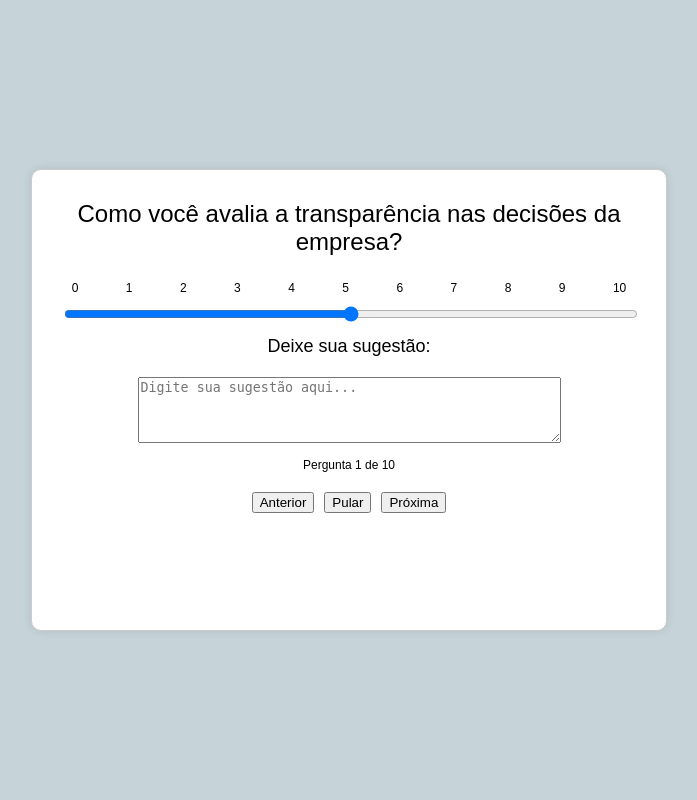
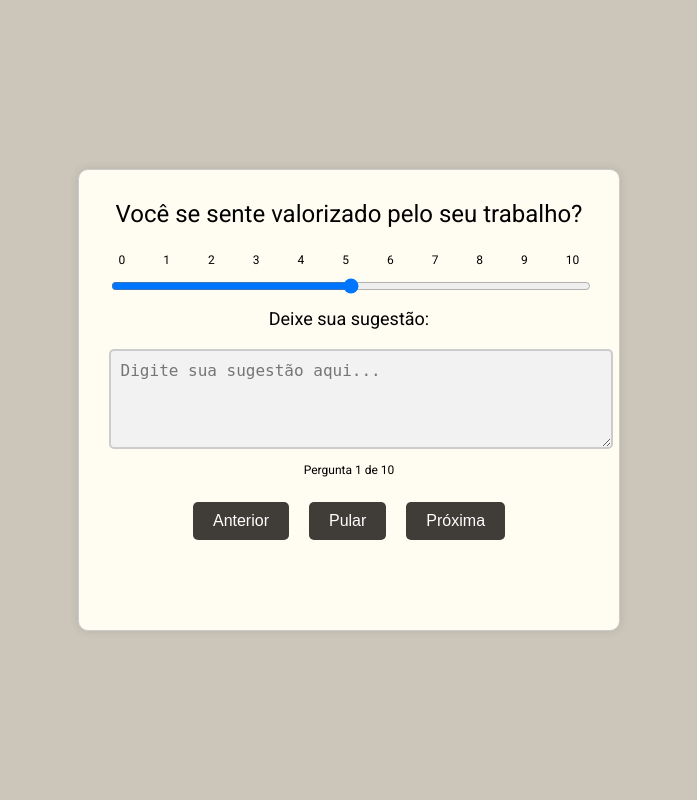
Before and after one commit to AndreLSBraga/clima, a Flask app: page /perguntas in a window 1280 px wide. Shown: the whole page, without its empty margins (291-988 px from the left). Run offline with Flask 3, Linux system fonts and the light colour scheme.

Commit message:
Alterações no design do site

```diff
--- a/app.py
+++ b/app.py
@@ -66,31 +66,39 @@ def final():
 
 @app.route('/perguntas', methods=['GET', 'POST'])
 def perguntas():
-    todas_perguntas = [
-        "Como você avalia a comunicação interna na empresa?",
-        "Você se sente valorizado pelo seu trabalho?",
-        "Como você avalia as oportunidades de crescimento na empresa?",
-        "Você se sente motivado no seu trabalho diário?",
-        "Como você avalia o equilíbrio entre vida pessoal e profissional?",
-        "Você está satisfeito com os benefícios oferecidos pela empresa?",
-        "Como você avalia a liderança da sua equipe?",
-        "Você sente que seu trabalho é reconhecido?",
-        "Como você avalia a colaboração entre os colegas de trabalho?",
-        "Você recomendaria a empresa como um bom lugar para trabalhar?",
-        "Como você avalia a transparência nas decisões da empresa?",
-        "Você sente que tem os recursos necessários para realizar seu trabalho?",
-        "Como você avalia o ambiente físico de trabalho?",
-        "Você se sente bem informado sobre as metas da empresa?",
-        "Como você avalia a política de feedback da empresa?",
-        "Você está satisfeito com o suporte da sua equipe?",
-        "Como você avalia a carga de trabalho?",
-        "Você sente que tem oportunidades de desenvolver novas habilidades?",
-        "Como você avalia o equilíbrio de responsabilidades em sua equipe?",
-        "Você se sente parte da comunidade da empresa?"
-    ]
+    grupos_perguntas = {
+        "Bem-estar": [
+            "Como você avalia a comunicação interna na empresa?",
+            "Você se sente valorizado pelo seu trabalho?",
+            "Como você avalia o equilíbrio entre vida pessoal e profissional?",
+        ],
+        "Saúde Mental": [
+            "Você se sente motivado no seu trabalho diário?",
+            "Como você avalia a transparência nas decisões da empresa?",
+            "Você sente que tem os recursos necessários para realizar seu trabalho?",
+        ],
+        "Liderança": [
+            "Como você avalia a liderança da sua equipe?",
+            "Você sente que seu trabalho é reconhecido?",
+            "Você recomendaria a empresa como um bom lugar para trabalhar?",
+        ],
+        "Crescimento Profissional": [
+            "Como você avalia as oportunidades de crescimento na empresa?",
+            "Você está satisfeito com os benefícios oferecidos pela empresa?",
+            "Você sente que tem oportunidades de desenvolver novas habilidades?",
+        ],
+        "Equilíbrio Trabalho-Vida": [
+            "Como você avalia a carga de trabalho?",
+            "Você está satisfeito com o suporte da sua equipe?",
+            "Como você avalia o ambiente físico de trabalho?",
+        ]
+    }
 
     if 'perguntas_selecionadas' not in session:
-        session['perguntas_selecionadas'] = random.sample(todas_perguntas, 10)
+        perguntas_selecionadas = []
+        for grupo in grupos_perguntas.values():
+            perguntas_selecionadas += random.sample(grupo, min(2, len(grupo)))  # Seleciona 2 perguntas de cada grupo
+        session['perguntas_selecionadas'] = random.sample(perguntas_selecionadas, 10)  # Seleciona 10 perguntas no total
 
     pergunta_atual = session.get('pergunta_atual', 0)
     pergunta_atual = int(pergunta_atual)  # Certifique-se de que é um inteiro
--- a/criar_db.py
+++ b/criar_db.py
@@ -3,7 +3,7 @@ import sqlite3
 conn = sqlite3.connect('clima_organizacional.db')
 cursor = conn.cursor()
 
-cursor.execute('DROP TABLE resultados')
+cursor.execute('DROP TABLE respostas')
 
 # Criar a tabela 'usuarios'
 cursor.execute('''
@@ -23,7 +23,8 @@ CREATE TABLE IF NOT EXISTS respostas (
     data TEXT,
     datetime TEXT,
     descricao_pergunta TEXT,
-    resposta REAL
+    resposta REAL,
+    sugestao TEXT,
     FOREIGN KEY (id) REFERENCES usuarios (id)
 )
 ''')
--- a/static/styles.css
+++ b/static/styles.css
@@ -1,11 +1,14 @@
 body, html {
     height: 100%;
     margin: 0;
-    font-family: Arial, sans-serif;
+    font-family: "Roboto", sans-serif;
+    font-optical-sizing: auto;
+    font-weight: 500;
+    font-style: normal;
     display: flex;
     justify-content: center;
     align-items: center;
-    background-color: #C6D3D8;
+    background-color: #CCC5B9;
 }
 
 .container {
@@ -14,7 +17,7 @@ body, html {
     padding: 30px;
     border-radius: 10px;
     box-shadow: 0 0 10px rgba(0, 0, 0, 0.1);
-    background-color: #fff;
+    background-color: #FFFCF2;
     width: 80%;
     max-width: 800px;  /* Define a largura máxima */
     min-width: 300px;  /* Define a largura mínima */
@@ -30,6 +33,7 @@ body, html {
 h1 {
     font-size: 32px;
     margin-bottom: 20px;
+    color: #EB5E28;
 }
 
 .question {
@@ -72,6 +76,23 @@ form {
     font-size: 18px;
 }
 
+.suggestion.box textarea {
+    padding: 10px; /* Adiciona espaço interno ao redor do texto */
+    width: 100%; /* Define a largura da textarea como 100% do seu contêiner pai */
+    max-width: 100%; /* Define a largura máxima da textarea */
+    border: 2px solid #ccc; /* Adiciona uma borda de 2px sólida cinza */
+    border-radius: 5px; /* Adiciona bordas arredondadas */
+    font-size: 16px; /* Define o tamanho da fonte */
+    background-color: #f2f2f2; /* Define a cor de fundo */
+    color: #333; /* Define a cor do texto */
+    transition: border-color 0.3s ease; /* Adiciona uma transição suave na cor da borda */
+}
+
+.suggestion.box textarea:focus {
+    border-color: #EB5E28; /* Muda a cor da borda quando a textarea está em foco */
+    outline: none; /* Remove o contorno padrão do foco */
+}
+
 .question-number {
     font-size: 12px;
     margin-top: 10px;
@@ -80,9 +101,26 @@ form {
 
 .buttons {
     margin-top: 20px;
+    text-align: center;
     display: flex;
     justify-content: center;
     gap: 10px;  /* Espaçamento entre os botões */
+}
+
+.buttons button {
+    padding: 10px 20px;
+    margin: 5px;
+    border: none;
+    border-radius: 5px;
+    background-color: #403D39; /* Cor de fundo */
+    color: white; /* Cor do texto */
+    font-size: 16px;
+    cursor: pointer;
+    transition: background-color 0.3s ease; /* Transição suave ao passar o mouse */
+}
+
+.buttons button:hover {
+    background-color: #EB5E28; /* Cor de fundo ao passar o mouse */
 }
 
 input[type="text"] {
@@ -90,10 +128,21 @@ input[type="text"] {
     width: 80%;
     max-width: 300px;
     margin-bottom: 20px;
+    border: 2px solid #ccc; /* Adiciona uma borda de 2px sólida cinza */
+    border-radius: 5px; /* Adiciona bordas arredondadas */
+    font-size: 16px; /* Define o tamanho da fonte */
+    background-color: #f2f2f2; /* Define a cor de fundo */
+    color: #333; /* Define a cor do texto */
+    transition: border-color 0.3s ease;
+}
+
+input[type="text"]:focus {
+    border-color: #EB5E28; /* Muda a cor da borda quando o input está em foco */
+    outline: none; /* Remove o contorno padrão do foco */
 }
 
 .alert {
-    background-color: #19b80b;
+    background-color: #403D39;
     color: white;
     padding: 15px;
     margin-bottom: 20px;
--- a/templates/pergunta.html
+++ b/templates/pergunta.html
@@ -4,6 +4,7 @@
     <meta charset="UTF-8">
     <meta name="viewport" content="width=device-width, initial-scale=1.0">
     <title>Perguntas</title>
+    <link rel="stylesheet" href="https://fonts.googleapis.com/css?family=Roboto&display=swap">
     <link rel="stylesheet" href="{{ url_for('static', filename='styles.css') }}">
 </head>
 <body>
@@ -20,10 +21,10 @@
             </div>
             <div class="suggestion">
                 <div class ="suggestion text">
-                <label for="sugestao">Deixe sua sugestão:</label>
+                    <label for="sugestao">Deixe sua sugestão:</label>
                 </div>
                 <div class="suggestion box">
-                <textarea name="sugestao" id="sugestao" rows="4" cols="50" placeholder="Digite sua sugestão aqui..."></textarea>
+                    <textarea name="sugestao" id="sugestao" rows="4" cols="50" placeholder="Digite sua sugestão aqui..."></textarea>
                 </div>
             </div>
             <div class="question-number">Pergunta {{ pergunta_num }} de {{ total_perguntas }}</div>
```
Also changed, not shown: templates/entrada.html (+7 -4 lines), templates/final.html (+9 -0 lines), clima_organizacional.db.
